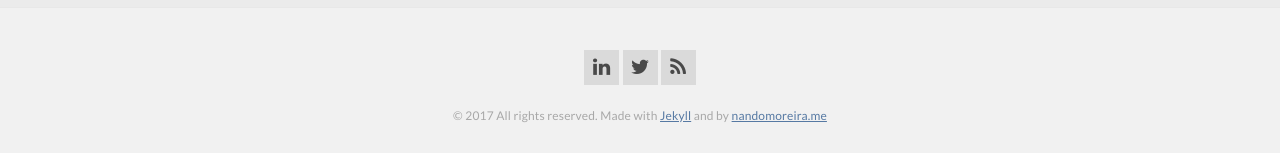
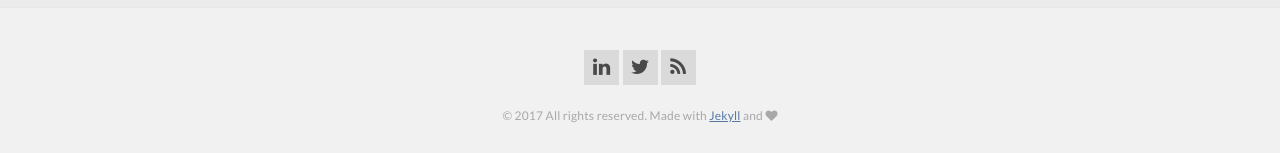
Before and after one commit to jvtrigueros/blog.jvtrigueros.com, a Jekyll site: the page built from src/index.html, in a window 1280 px wide. Shown: the part 1061-1214 px from the top of the page. Built offline with Jekyll 4.4.1, drawn with Linux system fonts in a browser that asks for light colours; nearby versions of some CDN libraries; Markdown is read by kramdown in place of the engine named in the settings; the list of posts is cut into pages by our own code.

Commit message:
Fix heart icon in footer

```diff
--- a/src/_includes/footer.html
+++ b/src/_includes/footer.html
@@ -3,7 +3,6 @@
 
     {% include social-icons.html %}
 
-    <small>&copy; {{ site.time | date: '%Y' }} All rights reserved. Made with <a href="http://jekyllrb.com" target="_blank">Jekyll</a> and <i class="icon icon-heart"></i></small>
-    <small>by <a href="http://nandomoreira.me" target="_blank">nandomoreira.me</a></small>
+    <small>&copy; {{ site.time | date: '%Y' }} All rights reserved. Made with <a href="http://jekyllrb.com" target="_blank">Jekyll</a> and <i class="fa fa-heart"></i></small>
   </div>
 </footer>
```
